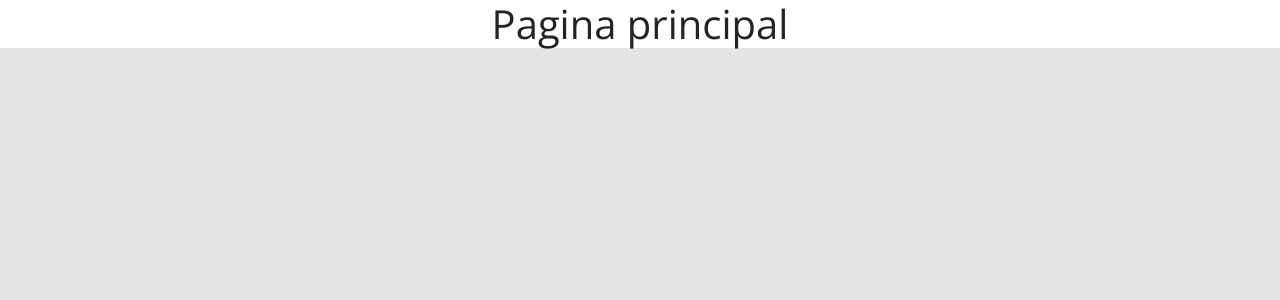
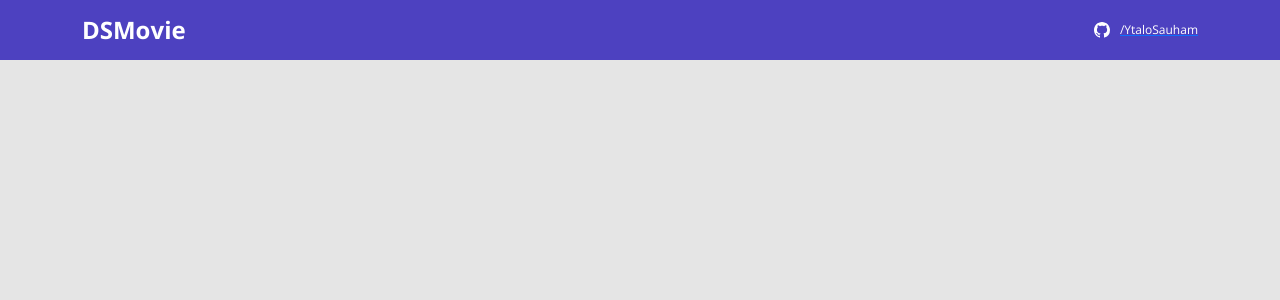
Before and after one commit to YtaloSauham/dsmovie, a React (Create React App) app in the folder frontend/: page / in a window 1280 px wide. Shown: the top 300 px of the page. Built offline with nearby package versions, Linux system fonts and the light colour scheme.

Commit message:
NavBar createad

```diff
--- a/frontend/package.json
+++ b/frontend/package.json
@@ -11,6 +11,7 @@
     "@types/react": "^17.0.20",
     "@types/react-dom": "^17.0.9",
     "bootstrap": "5.1.3",
+    "bootstrap-icons": "^1.8.1",
     "react": "^17.0.2",
     "react-dom": "^17.0.2",
     "react-scripts": "5.0.0",
--- a/frontend/src/App.tsx
+++ b/frontend/src/App.tsx
@@ -1,9 +1,11 @@
+import NavBar from "./components/NavBar";
 
 
 
 function App() {
   return (
-  <h1 className="text-center">Pagina principal</h1>
+    <NavBar/>
+
   );
 }
 
--- /dev/null
+++ b/frontend/src/assets/icons/index.tsx
@@ -0,0 +1,5 @@
+export const iconGit=(width = 16 , height=16)=>(
+    <svg xmlns="http://www.w3.org/2000/svg" width={width} height={height} fill="currentColor" className="bi bi-github" viewBox="0 0 16 16">
+  <path d="M8 0C3.58 0 0 3.58 0 8c0 3.54 2.29 6.53 5.47 7.59.4.07.55-.17.55-.38 0-.19-.01-.82-.01-1.49-2.01.37-2.53-.49-2.69-.94-.09-.23-.48-.94-.82-1.13-.28-.15-.68-.52-.01-.53.63-.01 1.08.58 1.23.82.72 1.21 1.87.87 2.33.66.07-.52.28-.87.51-1.07-1.78-.2-3.64-.89-3.64-3.95 0-.87.31-1.59.82-2.15-.08-.2-.36-1.02.08-2.12 0 0 .67-.21 2.2.82.64-.18 1.32-.27 2-.27.68 0 1.36.09 2 .27 1.53-1.04 2.2-.82 2.2-.82.44 1.1.16 1.92.08 2.12.51.56.82 1.27.82 2.15 0 3.07-1.87 3.75-3.65 3.95.29.25.54.73.54 1.48 0 1.07-.01 1.93-.01 2.2 0 .21.15.46.55.38A8.012 8.012 0 0 0 16 8c0-4.42-3.58-8-8-8z"/>
+</svg>
+)
--- /dev/null
+++ b/frontend/src/components/NavBar/index.tsx
@@ -0,0 +1,19 @@
+import {iconGit} from '../../assets/icons/index';
+import './styles.css';
+export default function NavBar() {
+    return(
+        <header>
+        <nav className='container'>
+            <div className="dsmovie-nav-content">
+                <h1>DSMovie</h1>
+                <a href="https://github.com/YtaloSauham">
+                  <div className='dsmovie-contact-container'>
+                    {iconGit()}
+                   <p className='dsmovie-contact-link'>/YtaloSauham</p>
+                    </div>
+                    </a>
+              </div>
+        </nav>
+    </header>
+    )
+}
--- /dev/null
+++ b/frontend/src/components/NavBar/styles.css
@@ -0,0 +1,34 @@
+header{
+    background-color: var(--color-primary);
+    height: 60px;
+    display: flex;
+    align-items: center;
+}
+
+.dsmovie-nav-content{
+    display: flex;
+    justify-content: space-between;
+    align-items: center;
+    color: #fff;
+
+}
+
+.dsmovie-nav-content h1 {
+    margin:0;
+    font-weight: 700;
+    font-size: 24px;
+}
+
+.dsmovie-contact-container{
+    display: flex;
+    align-items: center;
+    color: #fff;
+
+}
+
+.dsmovie-contact-link{
+    margin: 0 0 0 10px;
+    font-size: 12px;
+    color: #fff;
+
+}
--- a/frontend/tsconfig.json
+++ b/frontend/tsconfig.json
@@ -1,5 +1,6 @@
 {
   "compilerOptions": {
+    "baseUrl": "./src",
     "target": "es5",
     "lib": [
       "dom",
```
Also changed, not shown: 1 other file (tests, documents, lock files or other folders).
